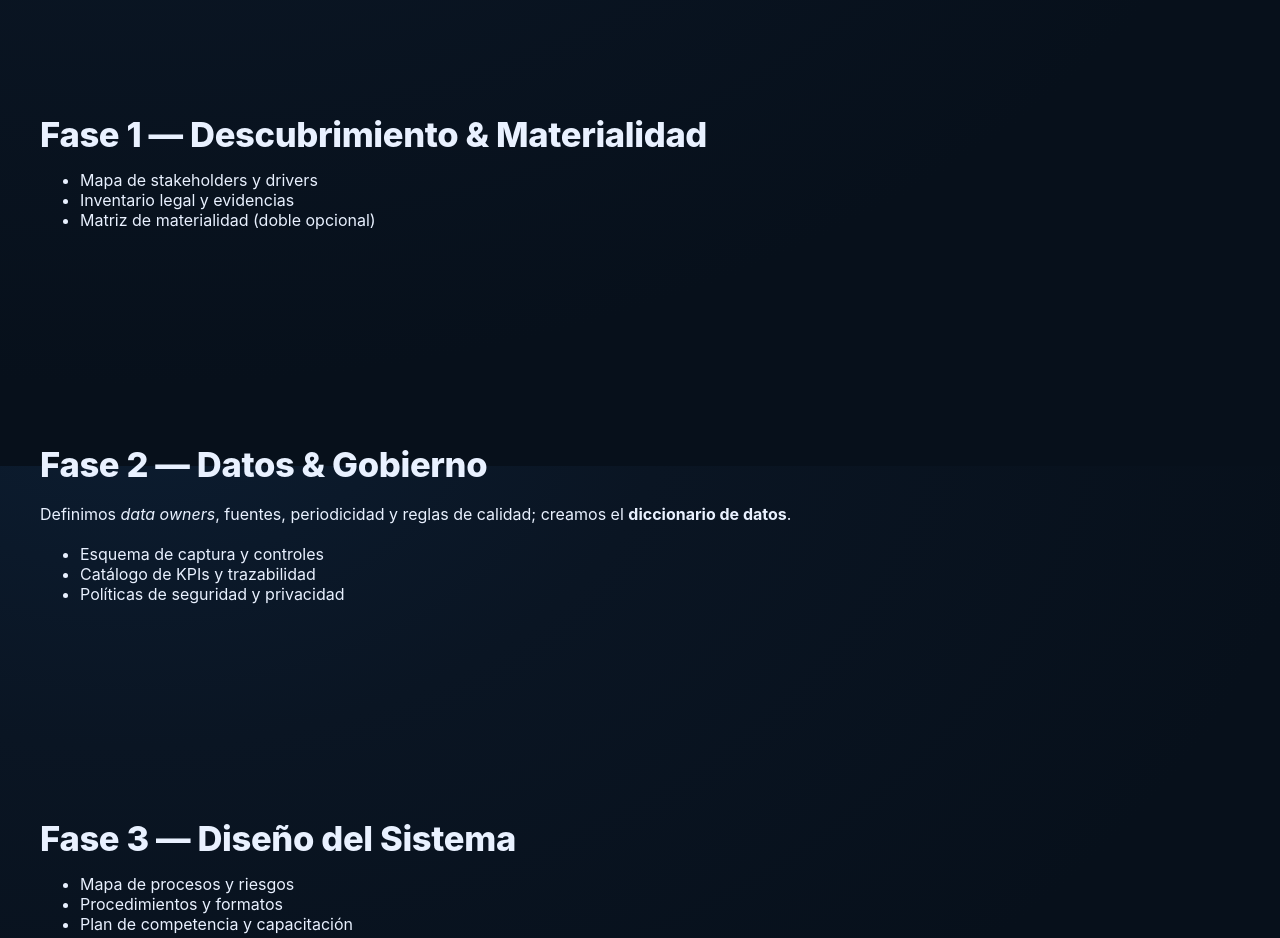
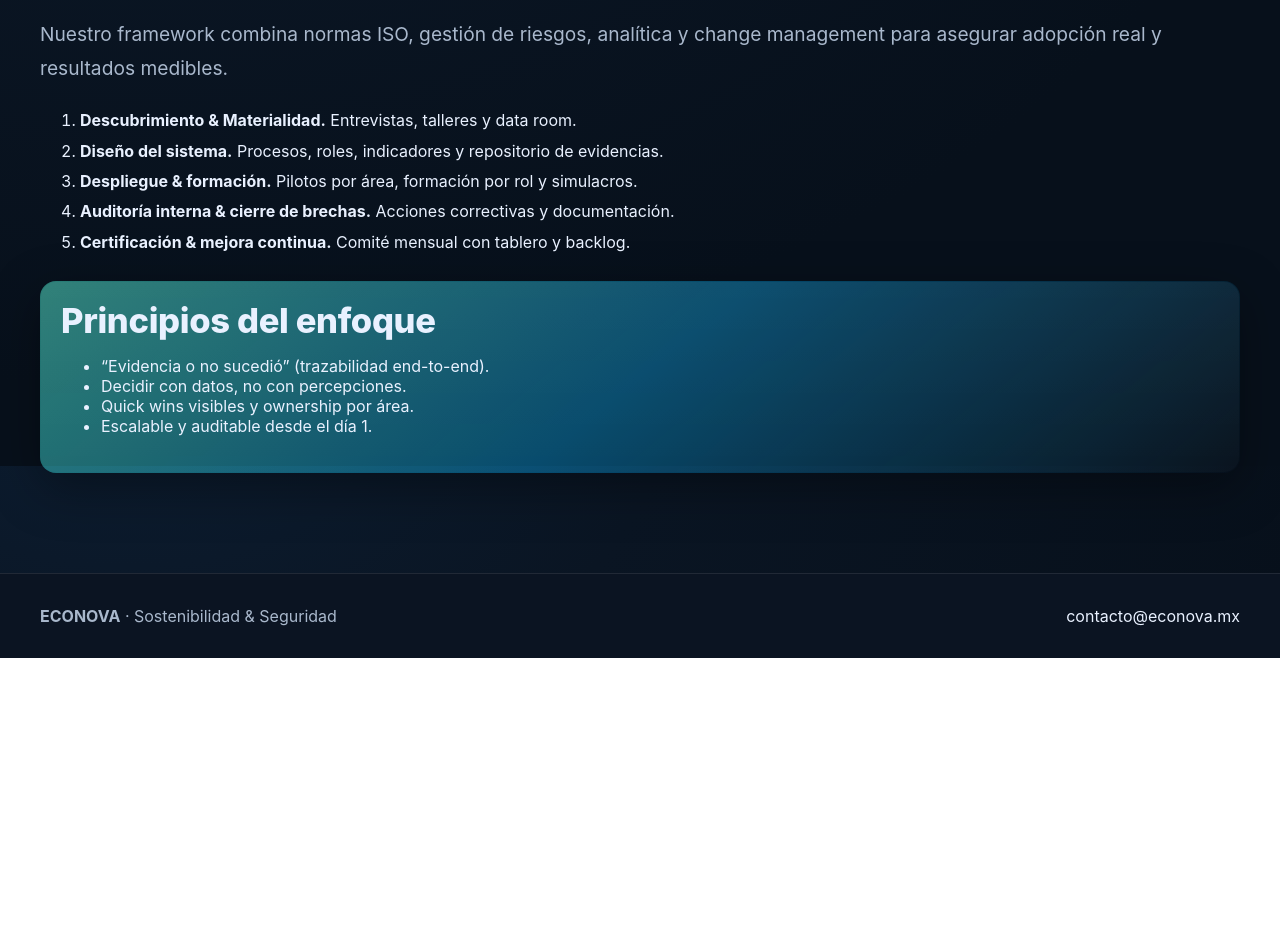
Before and after one commit to Kukcito/econova-clean, a Next.js app: page /metodologia in a window 1280 px wide. Shown: the part 334-1272 px from the top of the page. After the commit the page ends 992 px from the top, so only its background shows below. Built offline with nearby package versions, Linux system fonts and the light colour scheme.

Commit message:
Update page.js

```diff
--- a/app/metodologia/page.js
+++ b/app/metodologia/page.js
@@ -1,77 +1,33 @@
-export const metadata = {
-  title: 'Metodología | ECONOVA',
-  description:
-    'Ruta en 6 fases: materialidad, datos, diseño del sistema, pilotaje, priorización Radar4 y auditoría para resultados en 90 días.',
-};
+export const metadata = { title: 'Metodología | ECONOVA' }
 
 export default function Page() {
   return (
-    <article className="container section">
-      <header className="center" style={{ marginBottom: '2rem' }}>
-        <h1>Metodología ECONOVA</h1>
-        <p className="lead">Resultados en <strong>90 días</strong> con bajo riesgo y capacidades duraderas.</p>
-      </header>
+    <section className="section">
+      <div className="container">
+        <h1 className="h1">Metodología: del diagnóstico a la mejora continua</h1>
+        <p className="lead">
+          Nuestro framework combina normas ISO, gestión de riesgos, analítica y change management
+          para asegurar adopción real y resultados medibles.
+        </p>
 
-      <section className="section">
-        <h2>Fase 1 — Descubrimiento & Materialidad</h2>
-        <ul>
-          <li>Mapa de stakeholders y drivers</li>
-          <li>Inventario legal y evidencias</li>
-          <li>Matriz de materialidad (doble opcional)</li>
-        </ul>
-      </section>
+        <ol style={{lineHeight:1.9, marginTop:16}}>
+          <li><strong>Descubrimiento & Materialidad.</strong> Entrevistas, talleres y data room.</li>
+          <li><strong>Diseño del sistema.</strong> Procesos, roles, indicadores y repositorio de evidencias.</li>
+          <li><strong>Despliegue & formación.</strong> Pilotos por área, formación por rol y simulacros.</li>
+          <li><strong>Auditoría interna & cierre de brechas.</strong> Acciones correctivas y documentación.</li>
+          <li><strong>Certificación & mejora continua.</strong> Comité mensual con tablero y backlog.</li>
+        </ol>
 
-      <section className="section">
-        <h2>Fase 2 — Datos & Gobierno</h2>
-        <p>Definimos <em>data owners</em>, fuentes, periodicidad y reglas de calidad; creamos el <strong>diccionario de datos</strong>.</p>
-        <ul>
-          <li>Esquema de captura y controles</li>
-          <li>Catálogo de KPIs y trazabilidad</li>
-          <li>Políticas de seguridad y privacidad</li>
-        </ul>
-      </section>
-
-      <section className="section">
-        <h2>Fase 3 — Diseño del Sistema</h2>
-        <ul>
-          <li>Mapa de procesos y riesgos</li>
-          <li>Procedimientos y formatos</li>
-          <li>Plan de competencia y capacitación</li>
-        </ul>
-      </section>
-
-      <section className="section">
-        <h2>Fase 4 — Implementación & Pilotaje</h2>
-        <ul>
-          <li>Ejecución controlada, control de cambios</li>
-          <li>Métricas de adopción y efectividad</li>
-          <li>Lecciones aprendidas y mejoras</li>
-        </ul>
-      </section>
-
-      <section className="section">
-        <h2>Fase 5 — Radar4 & Roadmap</h2>
-        <ul>
-          <li>Score por iniciativa y portafolio</li>
-          <li>Escenarios “qué pasaría si…”</li>
-          <li>Hitos, responsables y dependencias</li>
-        </ul>
-      </section>
-
-      <section className="section">
-        <h2>Fase 6 — Auditoría & Mejora continua</h2>
-        <ul>
-          <li>Checklist, evidencias y trazabilidad</li>
-          <li>Plan de acción y seguimiento</li>
-          <li>Revisión por la dirección</li>
-        </ul>
-      </section>
-
-      <footer className="section center">
-        <a className="btn btn-primary" href="/servicios">Ver servicios</a>
-        <span style={{ display: 'inline-block', width: 12 }} />
-        <a className="btn btn-green" href="/contacto">Solicitar propuesta</a>
-      </footer>
-    </article>
-  );
+        <div className="card" style={{marginTop:24}}>
+          <h2 className="h3">Principios del enfoque</h2>
+          <ul>
+            <li>“Evidencia o no sucedió” (trazabilidad end-to-end).</li>
+            <li>Decidir con datos, no con percepciones.</li>
+            <li>Quick wins visibles y ownership por área.</li>
+            <li>Escalable y auditable desde el día 1.</li>
+          </ul>
+        </div>
+      </div>
+    </section>
+  )
 }
```
